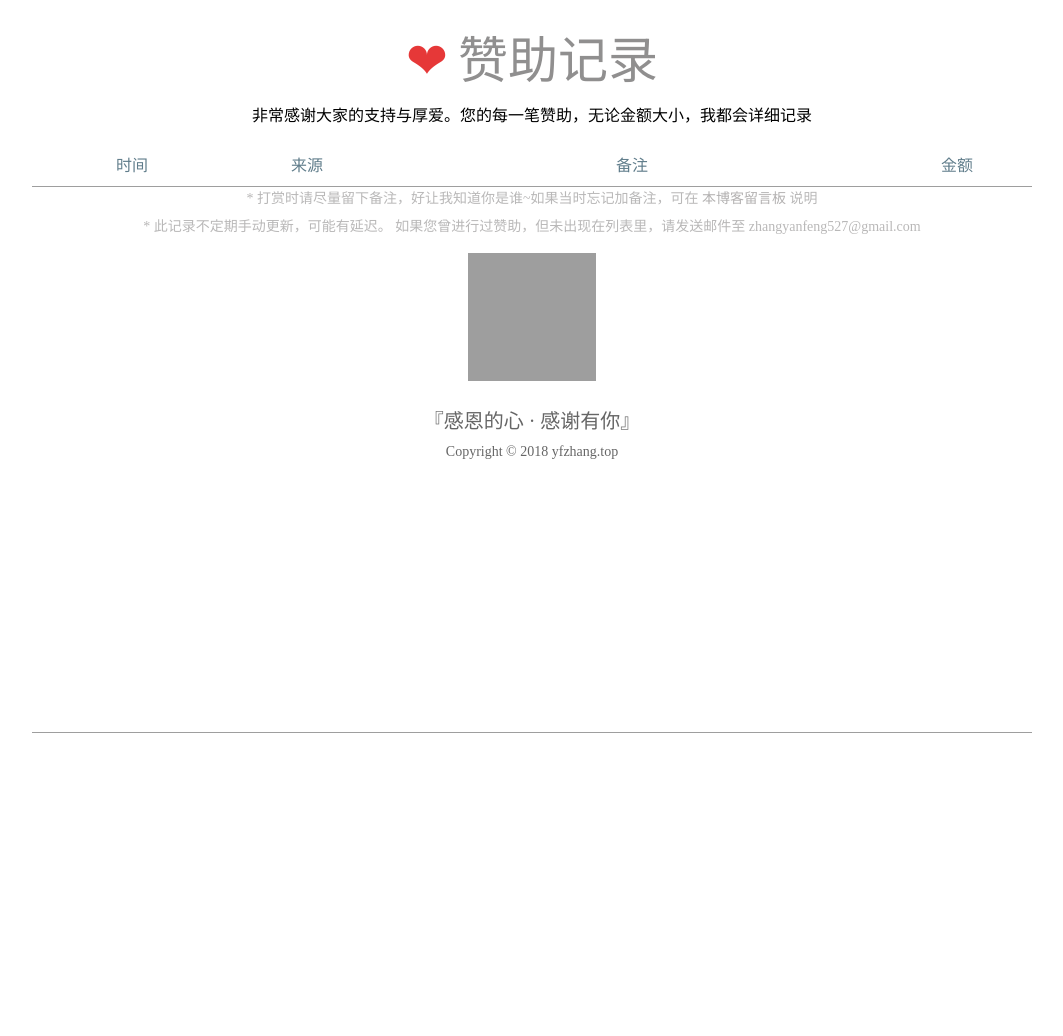
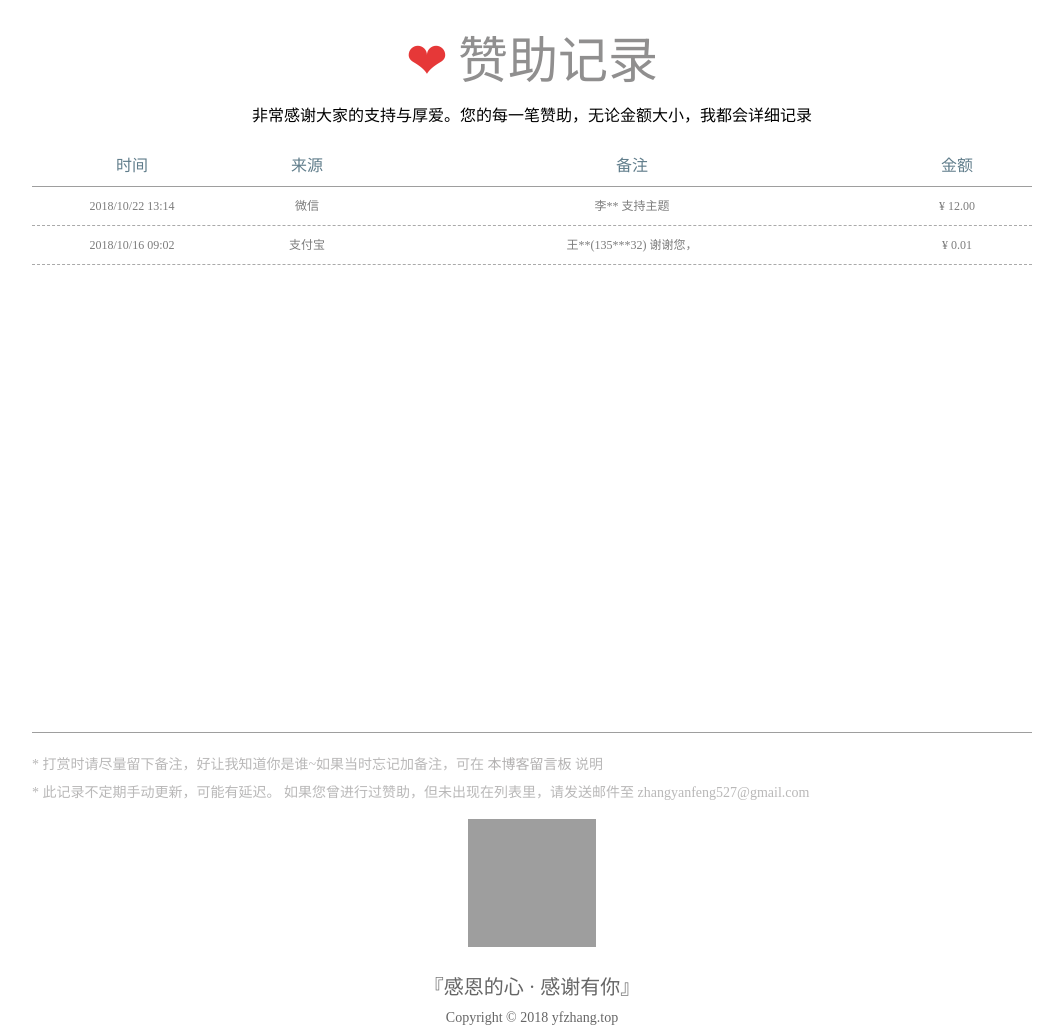
Before and after one commit to LINxiaochang/louiszyf.github.io, a Jekyll site: the page donation/index.html, which Jekyll copies as it is, in a window 1280 px wide. Shown: the whole page, without its empty margins (108-1171 px from the left). Built offline with Jekyll 4.4.1, drawn with Linux system fonts in a browser that asks for light colours; nearby versions of some CDN libraries; comment, search, counter and statistics services are not loaded; before the commit the page ends 900 px from its top, so only the background shows below that; grey boxes are pictures that could not be loaded.

Commit message:
Update index.html

```diff
--- a/donation/index.html
+++ b/donation/index.html
@@ -59,12 +59,19 @@
         <ul style="margin-top: 0px;">
 
 
-                <!--<li>
-                    <span>2018/02/22  13:14</span>
+                <li>
+                    <span>2018/10/22  13:14</span>
                     <span>微信</span>
-                    <span>陈** 支持主题</span>
-                    <span>¥ 19.00</span>
+                    <span>李** 支持主题</span>
+                    <span>¥ 12.00</span>
                 </li>
+		<li>
+                    <span>2018/10/16  09:02</span>
+                    <span>支付宝</span>
+                    <span>王**(135***32) 谢谢您，</span>
+                    <span>¥ 0.01</span>
+                </li>
+
     </div>
 </div>  <!-- donate-list -->
 
```
